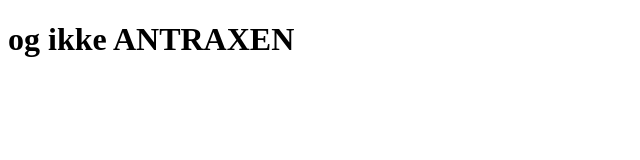
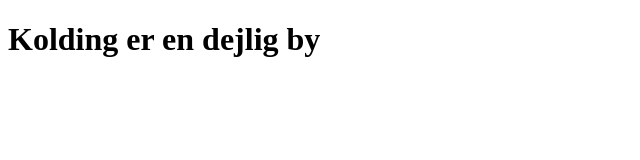
Before and after one commit to kennethclausen/ladida-whatever, a plain HTML site: page about.html in a window 1280 px wide. Shown: the whole page, without its empty margins (0-640 px from the left). Drawn offline with Linux system fonts and the light colour scheme.

Commit message:
hvad er kolding

```diff
--- a/about.html
+++ b/about.html
@@ -5,6 +5,6 @@
     <title> hvad er Kolding?</title>
   </head>
   <body>
-    <h1> og ikke ANTRAXEN</H1>
+    <h1> Kolding er en dejlig by</H1>
   </body>
 </html>
```
